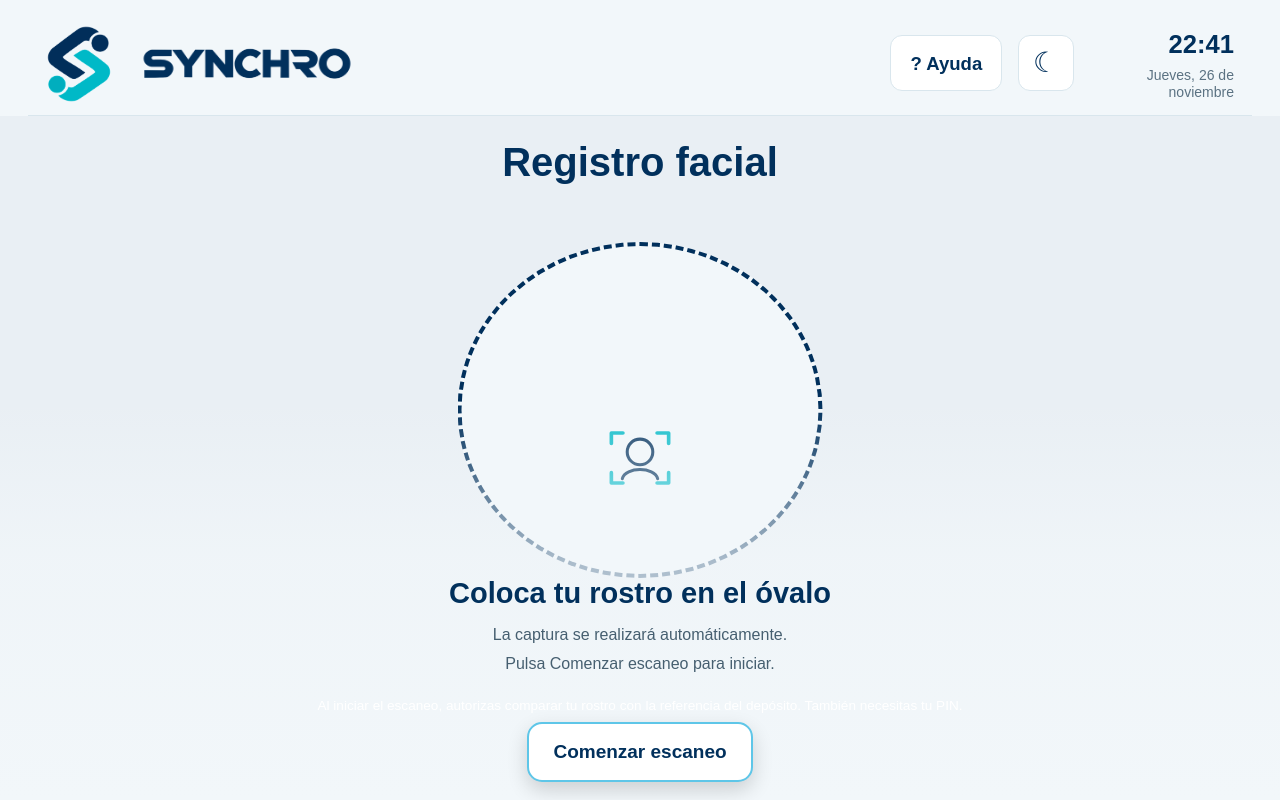
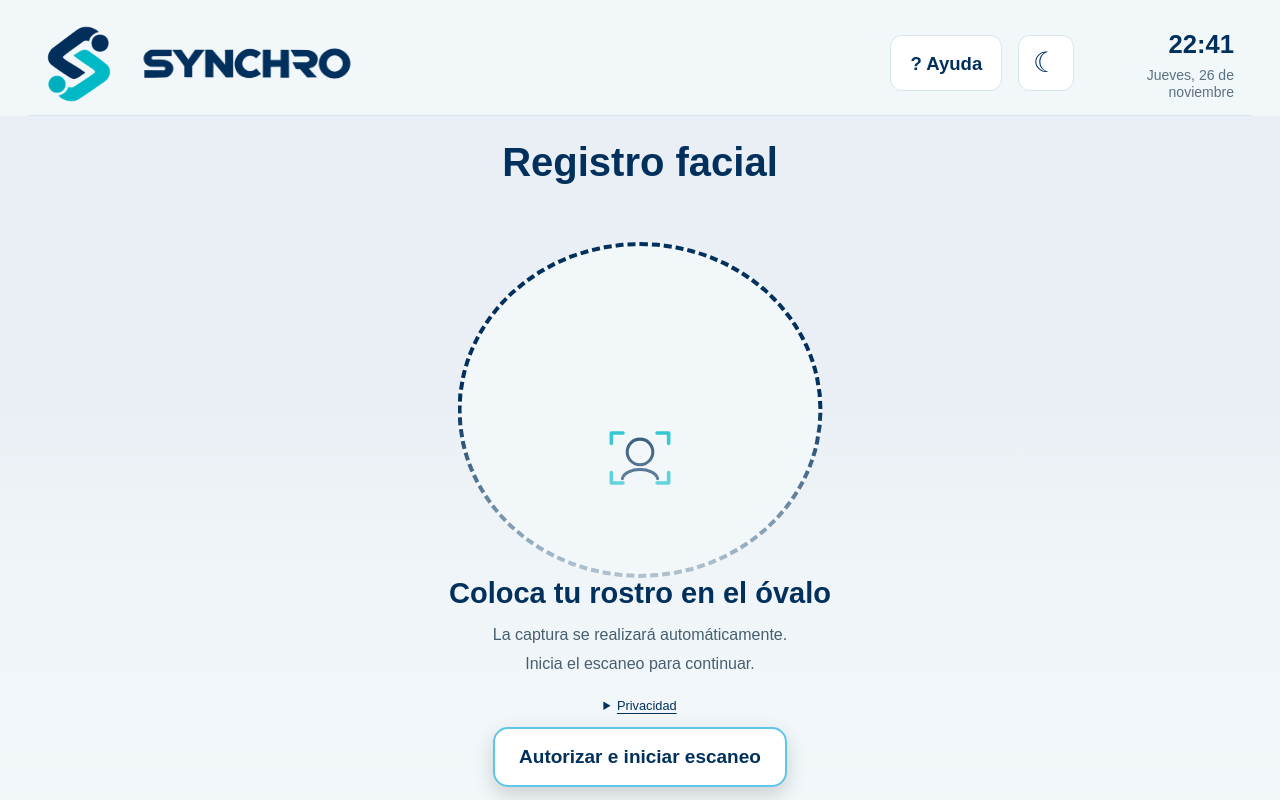
Before and after one commit to Bjosue95/SYNCHRO, a Vue app in the folder frontend/tablet-app/: page /retirar/rostro in a window 1280 px wide. Built offline with nearby package versions, Linux system fonts and the light colour scheme.

Commit message:
Compactar aviso facial en apartado de privacidad sin alterar registro

```diff
--- a/frontend/tablet-app/src/views/RetiroCargaRostroView.vue
+++ b/frontend/tablet-app/src/views/RetiroCargaRostroView.vue
@@ -68,7 +68,7 @@ const validandoEnServidor = ref(false);
 
 const fotoUrl = ref("");
 const fotoBase64 = ref("");
-const estado = ref("Pulsa Comenzar escaneo para iniciar.");
+const estado = ref("Inicia el escaneo para continuar.");
 const error = ref("");
 const validacionCargaV3 = ref(false);
 
@@ -826,9 +826,12 @@ onBeforeUnmount(() => {
     </section>
 
     <footer class="pie-facial">
-      <p v-if="!encendida && !tomada" id="aviso-facial" class="consentimiento-v3">
+      <details v-if="!encendida && !tomada" class="privacidad-facial">
+        <summary data-preview-permitido>Privacidad</summary>
+        <p id="aviso-facial" class="privacidad-facial__texto">
         {{ esVistaPrevia ? "Vista previa del registro facial, sin acceso a la cámara." : "Al iniciar el escaneo, autorizas comparar tu rostro con la referencia registrada para verificar el retiro del dispositivo. También necesitas tu PIN." }}
       </p>
+      </details>
       <button
         v-if="!tomada && !encendida && !iniciando"
         type="button"
@@ -838,7 +841,7 @@ onBeforeUnmount(() => {
         @click="comenzarEscaneo"
       >
         <span>
-          {{ consentimiento ? "Reintentar escaneo" : "Comenzar escaneo" }}
+          {{ consentimiento ? "Reintentar escaneo" : "Autorizar e iniciar escaneo" }}
         </span>
       </button>
 
@@ -1374,5 +1377,29 @@ onBeforeUnmount(() => {
   text-shadow: 0 1px 4px rgba(0,0,0,.65);
 }
 
-.pie-facial p.consentimiento-v3 { display: block; text-align: center; line-height: 1.45; margin: 0; }
+/* Aviso accesible bajo demanda, sin párrafos permanentes en el recorrido. */
+.privacidad-facial {
+  position: relative; z-index: 3; flex: 0 0 auto;
+  font-size: 0.8rem; text-align: center; color: #01305c;
+}
+.privacidad-facial summary {
+  cursor: pointer; padding: 5px 10px; min-height: 28px;
+  text-decoration: underline; text-underline-offset: 3px;
+}
+.privacidad-facial summary:focus-visible {
+  outline: 2px solid #00b9c7; outline-offset: 2px; border-radius: 4px;
+}
+.privacidad-facial__texto {
+  position: absolute; bottom: calc(100% + 8px); left: 50%;
+  transform: translateX(-50%); width: min(390px, 85vw);
+  max-height: min(36dvh, 220px); overflow-y: auto; box-sizing: border-box;
+  padding: 16px; margin: 0; background: #fff; color: #01305c;
+  border: 1px solid #5ec6e8; border-radius: 12px;
+  box-shadow: 0 8px 24px rgba(0,0,0,.18); text-align: left; line-height: 1.5;
+}
+.tema-oscuro .privacidad-facial { color: #d8f5fa; }
+.tema-oscuro .privacidad-facial__texto {
+  background: #103956; color: #fff; border-color: #315573;
+}
+
 </style>
--- a/frontend/tablet-app/src/views/VerificacionFacialCargaView.vue
+++ b/frontend/tablet-app/src/views/VerificacionFacialCargaView.vue
@@ -66,7 +66,7 @@ const validandoEnServidor = ref(false);
 
 const fotoUrl = ref("");
 const fotoBase64 = ref("");
-const estado = ref("Pulsa Comenzar escaneo para iniciar.");
+const estado = ref("Inicia el escaneo para continuar.");
 const error = ref("");
 const validacionCargaV3 = ref(false);
 
@@ -892,9 +892,12 @@ onBeforeUnmount(() => {
     </section>
 
     <footer class="pie-facial">
-      <p v-if="!encendida && !tomada" id="aviso-facial" class="consentimiento-v3">
+      <details v-if="!encendida && !tomada" class="privacidad-facial">
+        <summary data-preview-permitido>Privacidad</summary>
+        <p id="aviso-facial" class="privacidad-facial__texto">
         {{ esVistaPrevia ? "Vista previa del registro facial, sin acceso a la cámara." : "Al iniciar el escaneo, autorizas registrar tu referencia facial cifrada para verificar el retiro del dispositivo. Se elimina al finalizar el servicio." }}
       </p>
+      </details>
       <button
         v-if="!tomada && !encendida && !iniciando"
         type="button"
@@ -904,7 +907,7 @@ onBeforeUnmount(() => {
         @click="comenzarEscaneo"
       >
         <span>
-          {{ consentimiento ? "Reintentar escaneo" : "Comenzar escaneo" }}
+          {{ consentimiento ? "Reintentar escaneo" : "Autorizar e iniciar escaneo" }}
         </span>
       </button>
 
@@ -1440,5 +1443,29 @@ onBeforeUnmount(() => {
   text-shadow: 0 1px 4px rgba(0,0,0,.65);
 }
 
-.pie-facial p.consentimiento-v3 { display: block; text-align: center; line-height: 1.45; margin: 0; }
+/* Aviso accesible bajo demanda, sin párrafos permanentes en el recorrido. */
+.privacidad-facial {
+  position: relative; z-index: 3; flex: 0 0 auto;
+  font-size: 0.8rem; text-align: center; color: #01305c;
+}
+.privacidad-facial summary {
+  cursor: pointer; padding: 5px 10px; min-height: 28px;
+  text-decoration: underline; text-underline-offset: 3px;
+}
+.privacidad-facial summary:focus-visible {
+  outline: 2px solid #00b9c7; outline-offset: 2px; border-radius: 4px;
+}
+.privacidad-facial__texto {
+  position: absolute; bottom: calc(100% + 8px); left: 50%;
+  transform: translateX(-50%); width: min(390px, 85vw);
+  max-height: min(36dvh, 220px); overflow-y: auto; box-sizing: border-box;
+  padding: 16px; margin: 0; background: #fff; color: #01305c;
+  border: 1px solid #5ec6e8; border-radius: 12px;
+  box-shadow: 0 8px 24px rgba(0,0,0,.18); text-align: left; line-height: 1.5;
+}
+.tema-oscuro .privacidad-facial { color: #d8f5fa; }
+.tema-oscuro .privacidad-facial__texto {
+  background: #103956; color: #fff; border-color: #315573;
+}
+
 </style>
--- a/frontend/tablet-app/src/views/VerificacionFacialView.vue
+++ b/frontend/tablet-app/src/views/VerificacionFacialView.vue
@@ -43,7 +43,7 @@ const validandoEnServidor = ref(false);
 
 const fotoUrl = ref("");
 const fotoBase64 = ref("");
-const estado = ref("Pulsa Comenzar escaneo para iniciar.");
+const estado = ref("Inicia el escaneo para continuar.");
 const error = ref("");
 
 const casillero = computed(() => {
@@ -800,12 +800,15 @@ onBeforeUnmount(() => {
     </section>
 
     <footer class="pie-facial">
-      <p v-if="!encendida && !tomada && !depositoConfirmado" id="aviso-facial" class="consentimiento-v3">
+      <details v-if="!encendida && !tomada && !depositoConfirmado" class="privacidad-facial">
+        <summary data-preview-permitido>Privacidad</summary>
+        <p id="aviso-facial" class="privacidad-facial__texto">
         {{ usarDescriptor
           ? (retirando ? "Al iniciar el escaneo, autorizas comparar tu rostro con la referencia del depósito. También necesitas tu PIN."
             : "Al iniciar el escaneo, autorizas registrar tu referencia facial cifrada para verificar el retiro. Se elimina al cerrar el servicio o vencer la reserva." + (reservaPersonal ? " La fotografía de evidencia se conserva hasta 30 días." : ""))
           : "Al iniciar el escaneo, autorizas tomar una fotografía como evidencia de la encomienda, sin comparación biométrica. Se conserva hasta 30 días tras completar la operación." }}
       </p>
+      </details>
       <button
         v-if="!tomada && !encendida && !iniciando && !depositoConfirmado"
         type="button"
@@ -814,7 +817,7 @@ onBeforeUnmount(() => {
         @click="comenzarEscaneo"
       >
         <span>
-          {{ consentimiento ? "Reintentar escaneo" : "Comenzar escaneo" }}
+          {{ consentimiento ? "Reintentar escaneo" : "Autorizar e iniciar escaneo" }}
         </span>
       </button>
 
@@ -1357,5 +1360,29 @@ onBeforeUnmount(() => {
   text-shadow: 0 1px 4px rgba(0,0,0,.65);
 }
 
-.pie-facial p.consentimiento-v3 { display: block; text-align: center; line-height: 1.45; margin: 0; }
+/* Aviso accesible bajo demanda, sin párrafos permanentes en el recorrido. */
+.privacidad-facial {
+  position: relative; z-index: 3; flex: 0 0 auto;
+  font-size: 0.8rem; text-align: center; color: #01305c;
+}
+.privacidad-facial summary {
+  cursor: pointer; padding: 5px 10px; min-height: 28px;
+  text-decoration: underline; text-underline-offset: 3px;
+}
+.privacidad-facial summary:focus-visible {
+  outline: 2px solid #00b9c7; outline-offset: 2px; border-radius: 4px;
+}
+.privacidad-facial__texto {
+  position: absolute; bottom: calc(100% + 8px); left: 50%;
+  transform: translateX(-50%); width: min(390px, 85vw);
+  max-height: min(36dvh, 220px); overflow-y: auto; box-sizing: border-box;
+  padding: 16px; margin: 0; background: #fff; color: #01305c;
+  border: 1px solid #5ec6e8; border-radius: 12px;
+  box-shadow: 0 8px 24px rgba(0,0,0,.18); text-align: left; line-height: 1.5;
+}
+.tema-oscuro .privacidad-facial { color: #d8f5fa; }
+.tema-oscuro .privacidad-facial__texto {
+  background: #103956; color: #fff; border-color: #315573;
+}
+
 </style>
```
Also changed, not shown: 1 other file (tests, documents, lock files or other folders).
